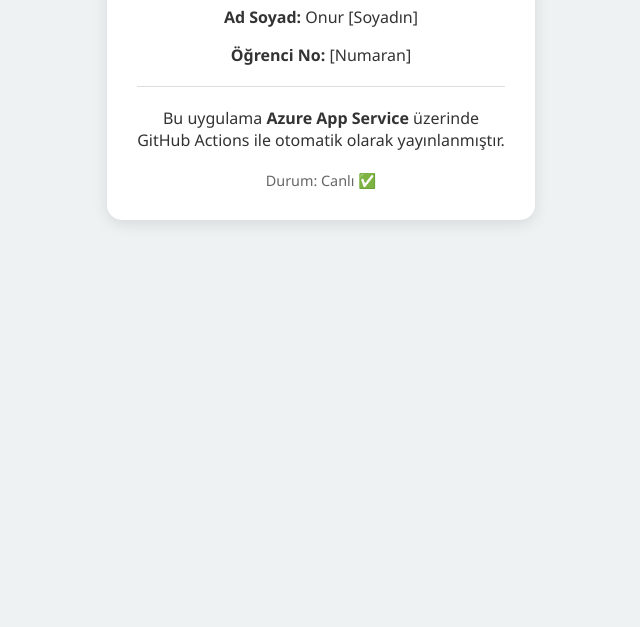
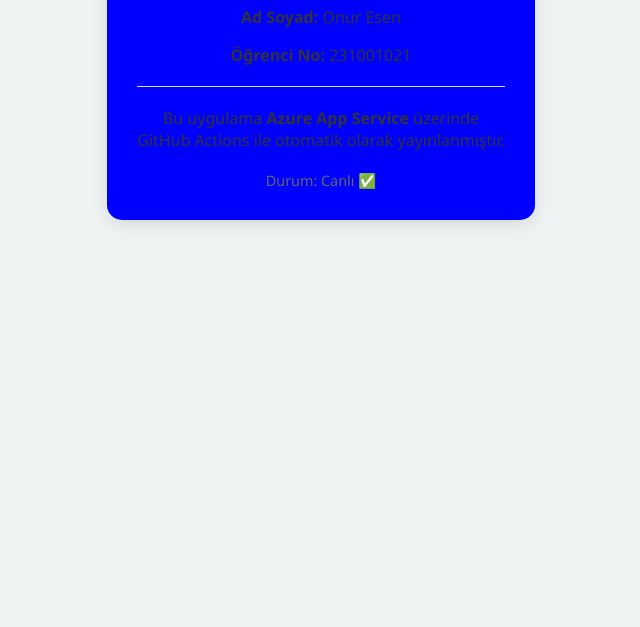
Before and after one commit to onur8118/azure-web-odev, a website: page index.html in a window 1280 px wide. Shown: the part 173-800 px from the top of the page, without its empty margins (319-959 px from the left). Drawn offline with Linux system fonts and the light colour scheme.

```diff
--- a/index.html
+++ b/index.html
@@ -6,7 +6,7 @@
     <title>Azure Web App - Ödev</title>
     <style>
         body { font-family: 'Segoe UI', Tahoma, Geneva, Verdana, sans-serif; text-align: center; padding-top: 50px; background-color: #eef2f3; color: #333; }
-        .container { background: white; padding: 30px; border-radius: 15px; display: inline-block; box-shadow: 0 4px 15px rgba(0,0,0,0.1); border-top: 5px solid #0078d4; }
+        .container { background: blue; padding: 30px; border-radius: 15px; display: inline-block; box-shadow: 0 4px 15px rgba(0,0,0,0.1); border-top: 5px solid #0078d4; }
         h1 { color: #0078d4; }
         hr { border: 0; height: 1px; background: #ddd; margin: 20px 0; }
         .footer { margin-top: 20px; font-size: 0.9em; color: #666; }
@@ -15,8 +15,8 @@
 <body>
     <div class="container">
         <h1>Bulut Bilişim Ödevi</h1>
-        <p><strong>Ad Soyad:</strong> Onur [Soyadın]</p>
-        <p><strong>Öğrenci No:</strong> [Numaran]</p>
+        <p><strong>Ad Soyad:</strong> Onur Esen</p>
+        <p><strong>Öğrenci No:</strong> 231001021</p>
         <hr>
         <p>Bu uygulama <b>Azure App Service</b> üzerinde <br> GitHub Actions ile otomatik olarak yayınlanmıştır.</p>
         <div class="footer">Durum: Canlı ✅</div>
```
